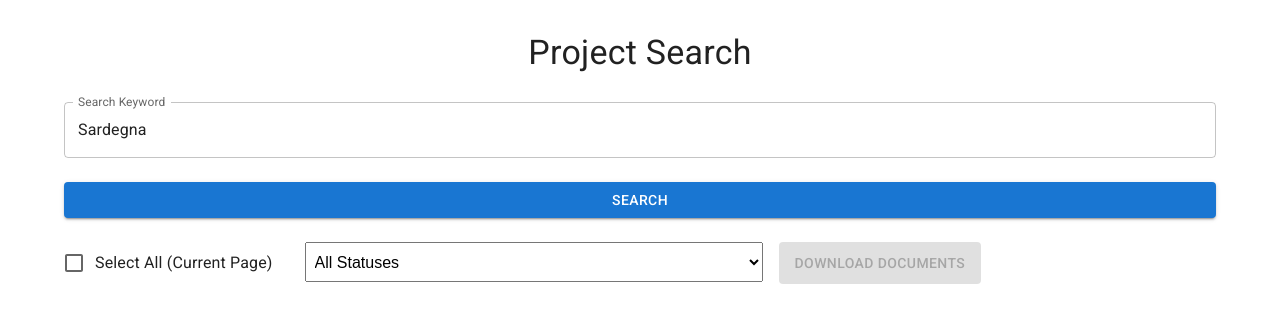
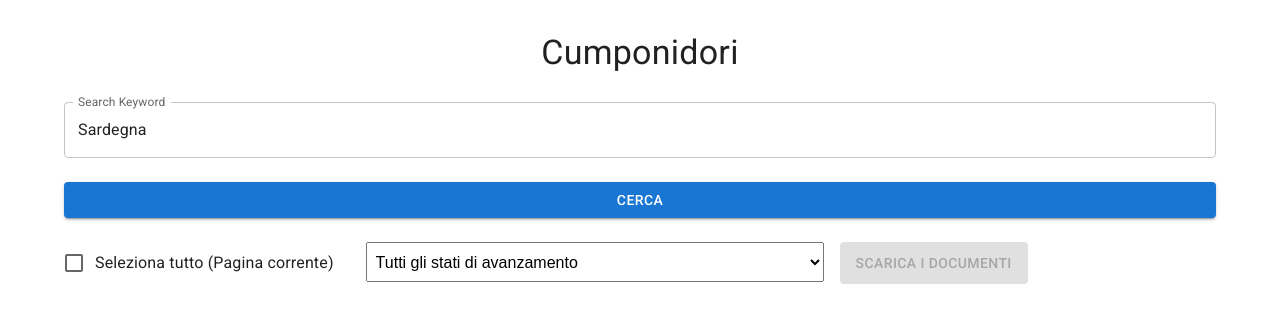
Before and after one commit to dusterbloom/cumponidori, a React (Vite) app: page / in a window 1280 px wide. Shown: the top 322 px of the page. Built offline with nearby package versions, Linux system fonts and the light colour scheme.

Commit message:
localized

```diff
--- a/src/App.jsx
+++ b/src/App.jsx
@@ -174,7 +174,7 @@ const App = () => {
   return (
     <Container maxWidth="lg" sx={{ py: 4 }}>
       <Typography variant="h4" component="h1" gutterBottom align="center">
-        Project Search
+        Cumponidori
       </Typography>
 
       <SearchForm onSearch={handleSearch} />
@@ -188,7 +188,7 @@ const App = () => {
               onChange={(e) => handleSelectAll(e.target.checked)}
             />
           }
-          label="Select All (Current Page)"
+          label="Seleziona tutto (Pagina corrente)"
         />
 
         <select
@@ -196,7 +196,7 @@ const App = () => {
           onChange={handleStatusFilterChange}
           style={{ height: '40px', fontSize: '16px', padding: '5px' }}
         >
-          <option value="all">All Statuses</option>
+          <option value="all">Tutti gli stati di avanzamento</option>
           {STATUS_OPTIONS.map((s) => (
             <option key={s} value={s}>{s}</option>
           ))}
@@ -208,7 +208,7 @@ const App = () => {
           disabled={!selectedProjects.length || downloadingDocuments}
           onClick={handleDownloadDocuments}
         >
-          {downloadingDocuments ? 'Downloading...' : 'Download Documents'}
+          {downloadingDocuments ? 'Downloading...' : 'Scarica i documenti'}
         </Button>
       </Box>
 
@@ -239,7 +239,7 @@ const App = () => {
       {/* No results message */}
       {!loading && !error && results.length === 0 && currentKeyword && (
         <Alert severity="info">
-          No results found. Try a different search term.
+         Nudda. Intenda chircare mellus.
         </Alert>
       )}
     </Container>
--- a/src/components/ResultsTable.jsx
+++ b/src/components/ResultsTable.jsx
@@ -27,12 +27,12 @@ const ResultsTable = ({
         <Table>
           <TableHead>
             <TableRow>
-              <TableCell>Select</TableCell>
-              <TableCell>Title</TableCell>
-              <TableCell>Proponent</TableCell>
+              <TableCell>Selezione</TableCell>
+              <TableCell>Titolo</TableCell>
+              <TableCell>Proponente</TableCell>
               <TableCell>Status</TableCell>
               <TableCell>Info</TableCell>
-              <TableCell>Documentation</TableCell>
+              <TableCell>Documentazione</TableCell>
             </TableRow>
           </TableHead>
           <TableBody>
@@ -50,7 +50,7 @@ const ResultsTable = ({
                 <TableCell>
                   {project.url ? (
                     <Link href={project.url} target="_blank" rel="noopener">
-                      View Info
+                      Link Info
                     </Link>
                   ) : (
                     'N/A'
@@ -59,7 +59,7 @@ const ResultsTable = ({
                 <TableCell>
                   {project.doc_url ? (
                     <Link href={project.doc_url} target="_blank" rel="noopener">
-                      View Docs
+                      Lista doc
                     </Link>
                   ) : (
                     'N/A'
--- a/src/components/SearchForm.jsx
+++ b/src/components/SearchForm.jsx
@@ -25,7 +25,7 @@ const SearchForm = ({ onSearch }) => {
         sx={{ mt: 2 }}
         fullWidth
       >
-        Search
+        Cerca
       </Button>
     </Box>
   );
```
